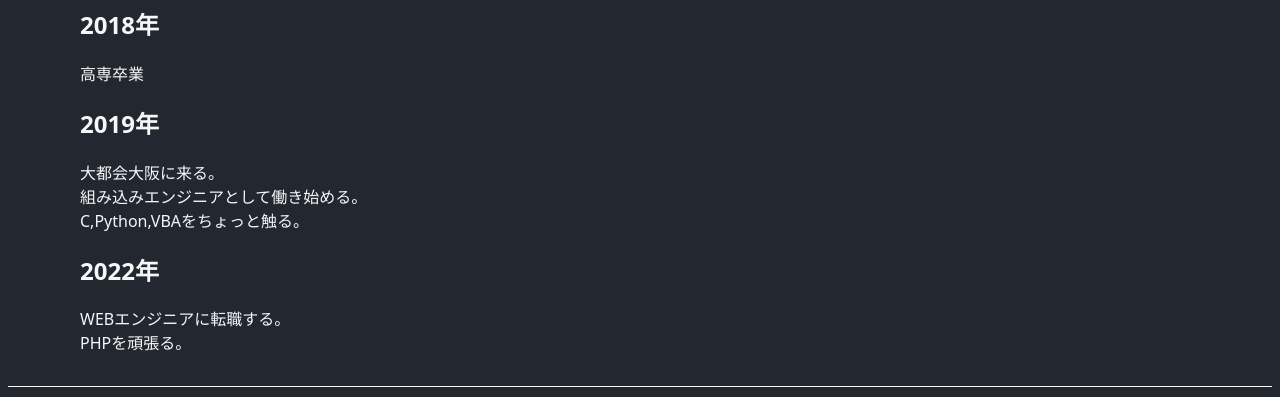
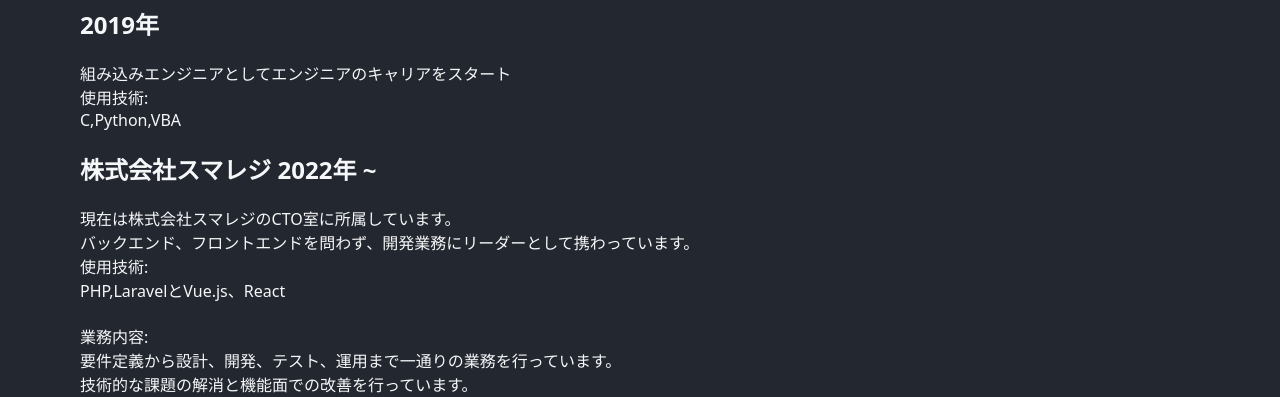
Before and after one commit to taiseimiyaji/astro-blog, an Astro site: page /activity in a window 1280 px wide. Shown: the part 293-690 px from the top of the page. Built offline with nearby package versions, Linux system fonts and the light colour scheme; Astro itself is replaced by a stand-in of ours.

Commit message:
update: 副業記載や経歴の記載

```diff
--- /dev/null
+++ b/src/env.d.ts
@@ -0,0 +1 @@
+/// <reference path="../.astro/types.d.ts" />
--- a/src/pages/activity.astro
+++ b/src/pages/activity.astro
@@ -26,22 +26,34 @@
             <h1>活動履歴</h1>
             <div>
                 <div>
-                    <h2>2018年</h2>
-                    <div>
-                        高専卒業
-                    </div>
                     <h2>2019年</h2>
                     <div>
-                        大都会大阪に来る。<br>
-                        組み込みエンジニアとして働き始める。<br>
-                        C,Python,VBAをちょっと触る。<br>
+                        組み込みエンジニアとしてエンジニアのキャリアをスタート<br>
+                        使用技術:<br>
+                        C,Python,VBA<br>
                     </div>
                 </div>
                 <div>
-                    <h2>2022年</h2>
+                    <h2>株式会社スマレジ 2022年 ~ </h2>
                     <div>
-                        WEBエンジニアに転職する。<br>
-                        PHPを頑張る。<br>
+                        現在は株式会社スマレジのCTO室に所属しています。<br>
+                        バックエンド、フロントエンドを問わず、開発業務にリーダーとして携わっています。<br>
+                        使用技術:<br>
+                        PHP,LaravelとVue.js、React<br>
+                        <br>
+                        業務内容:<br>
+                        要件定義から設計、開発、テスト、運用まで一通りの業務を行っています。<br>
+                        技術的な課題の解消と機能面での改善を行っています。<br>
+                        - Laravelのフレームワーク更新<br>
+                        - PHPバージョンアップ<br>
+                        - Vue2からVue3への移行<br>
+                    </div>
+                    <h2>
+                        2023年 ~
+                    </h2>
+                    <div>
+                        個人事業主として使用技術を問わず機能開発や技術支援等を行っています。<br>
+                        <a href="mailto:taisei.miyaji4602@gmail.com">taisei.miyaji4602@gmail.com</a>までお問い合わせください。<br>
                     </div>
                 </div>
             </div>
--- a/src/pages/profile.astro
+++ b/src/pages/profile.astro
@@ -63,6 +63,8 @@
         </h2>
         <p>
             ユニットテスト導入支援、DDD導入支援など副業で技術顧問業も行っています。<br>
+            条件面の目安は月20時間程度、目安時給6000円 ~となります。<br>
+            Laravel, Ruby on Rails, Vue.js, Nuxt.js, React.js, Next.jsなどの技術、およびドメイン駆動設計等の設計面の改善、単体テスト設計、作成等の支援を専門としています<br>
             お仕事のご依頼は <a href="mailto:taisei.miyaji4602@gmail.com">taisei.miyaji4602@gmail.com</a> までご連絡をお願いします。<br>
         </p>
     </div>
```
